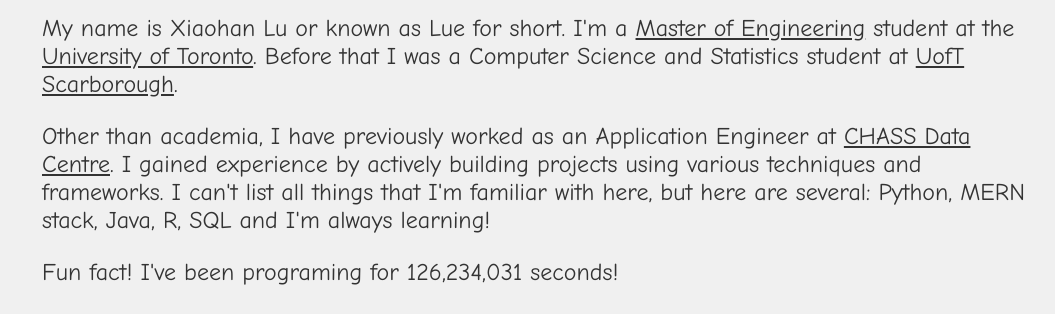
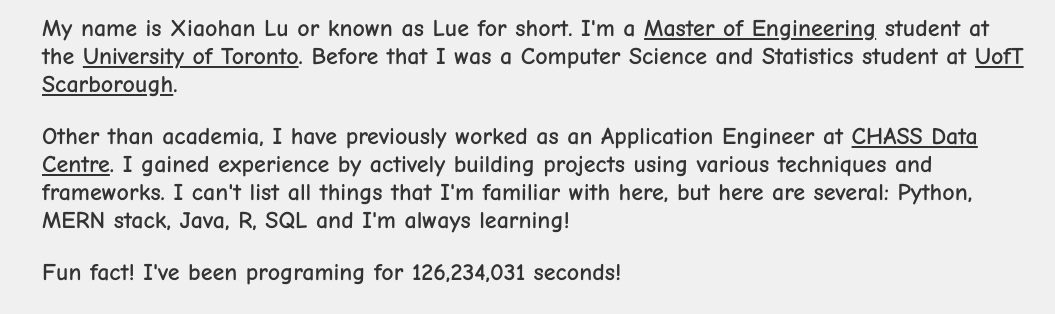
Before and after one commit to Lue12138/Lue12138.github.io, a plain HTML site: page index.html in a window 1280 px wide. Shown: the part 191-505 px from the top of the page, without its empty margins (98-1153 px from the left). Drawn offline with Linux system fonts and the light colour scheme.

Commit message:
fix the font

```diff
--- a/style.css
+++ b/style.css
@@ -1,3 +1,5 @@
+@import url('https://fonts.googleapis.com/css2?family=Comic+Neue:wght@700&display=swap');
+
 html,
 body {
   height: 100%;
@@ -31,7 +33,7 @@ body.night-theme {
 }
 
 body {
-  font-family: "Comic Sans MS", sans-serif;
+  font-family: 'Comic Neue', cursive;
   margin: 0;
   padding: 0 var(--spacing-3);
   max-width: 1000px;
```
